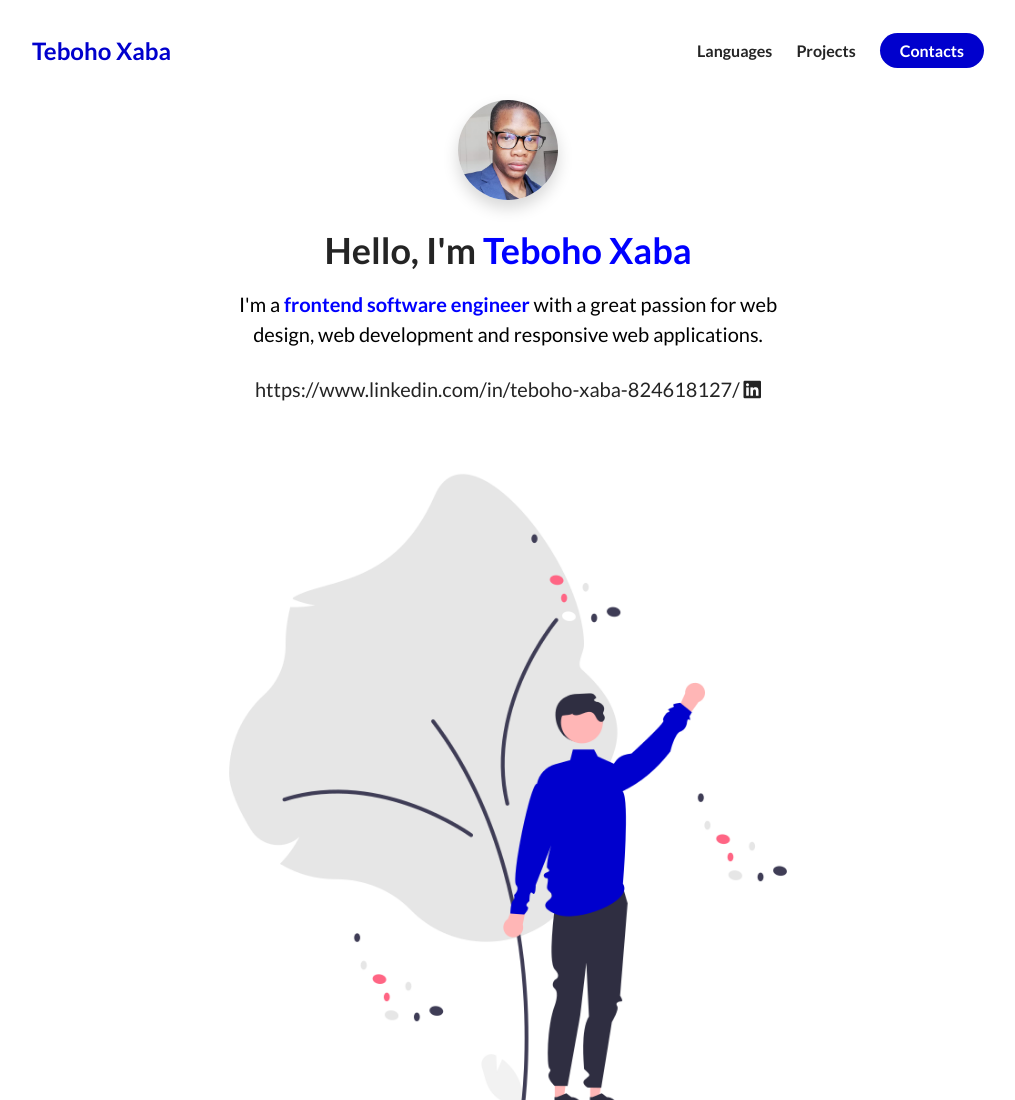
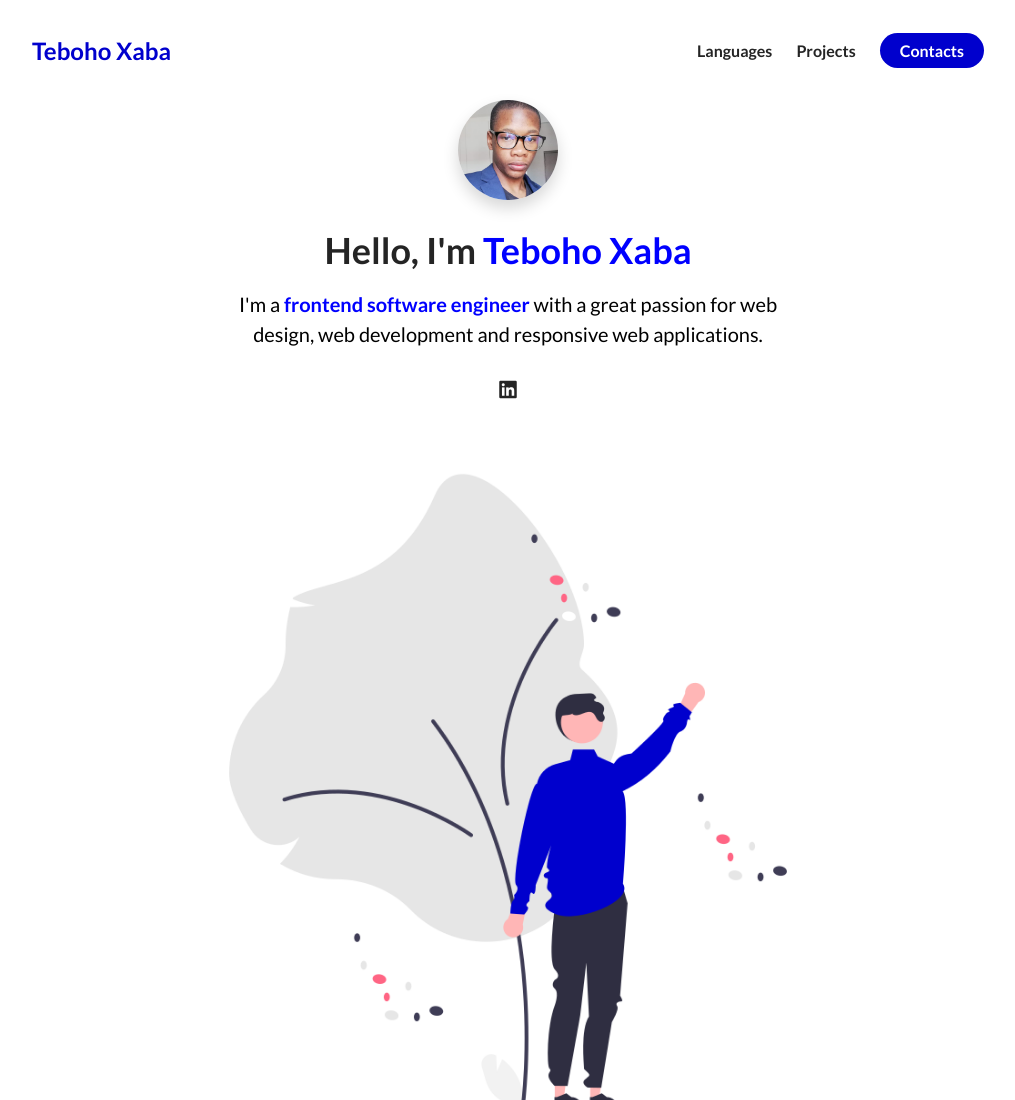
Before and after one commit to Teboho-Xaba/My_Portfolio, a plain HTML site: page index.html in a window 1280 px wide. Shown: the top 1100 px of the page, without its empty margins (132-1147 px from the left). Drawn offline with Linux system fonts and the light colour scheme.

Commit message:
Update index.html

```diff
--- a/index.html
+++ b/index.html
@@ -36,7 +36,7 @@
                         I'm a <strong class="text-blue">frontend software engineer</strong> with a great passion for web design, web development and responsive web applications.
                     </p>
                     <div class="about-links">
-                            <a href="" class="about-me__link">https://www.linkedin.com/in/teboho-xaba-824618127/
+                            <a href="https://www.linkedin.com/in/teboho-xaba-824618127/" class="about-me__link">
                                 <i class="fab fa-linkedin"></i>
                             </a>
                     </div>
```
